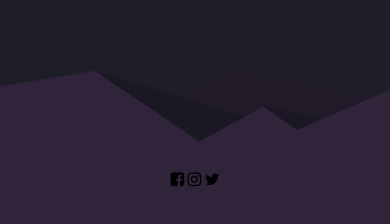
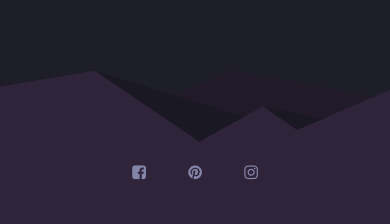
Before and after one commit to AlexTsamala/Launch-countdown-timer, a plain HTML site: page index.html in a window 390 px wide. Shown: the part 606-830 px from the top of the page. Drawn offline with Linux system fonts and the light colour scheme.

Commit message:
finished working on mobile version

```diff
--- a/index.html
+++ b/index.html
@@ -55,8 +55,8 @@
         </div>
         <div class="social-media">
             <i href="#" class="fa fa-facebook-square"></i>
+            <i href="#" class="fa fa-pinterest "></i>
             <i href="#" class="fa fa-instagram "></i>
-            <i href="#" class="fa fa-twitter "></i>
         </div>
     </body>
 </html>
--- a/style.css
+++ b/style.css
@@ -7,10 +7,10 @@
 
 body{
     background-color: #1D1E28;
-    background-image: url(./assets/bg-stars.svg) ,url(./assets/pattern-hills.svg);
+    background-image: url(./assets/bg-stars.svg);
     background-repeat: no-repeat;
-    background-position: top left, right 13% bottom;
-    background-size: auto, 245% 168px;
+    background-position: top left;
+    background-size: auto;
     height: 100vh;
     font-family: 'Red Hat Text';
     text-align: center;
@@ -101,5 +101,20 @@ hr{
 }
 
 .social-media{
-    margin-bottom:48px;
+    display: flex;
+    justify-content: center;
+    gap: 32px;
+    background-image: url(./assets/pattern-hills.svg);
+    background-repeat: no-repeat;
+    background-position: right 13% bottom;
+    background-size: 245% 100%;
+    height:168px;
+    align-items: center;
+    padding-top: 43px;
 }
+
+.social-media i{
+    color:#8385A9;
+    width:24px;
+    height:24px;
+}
```
